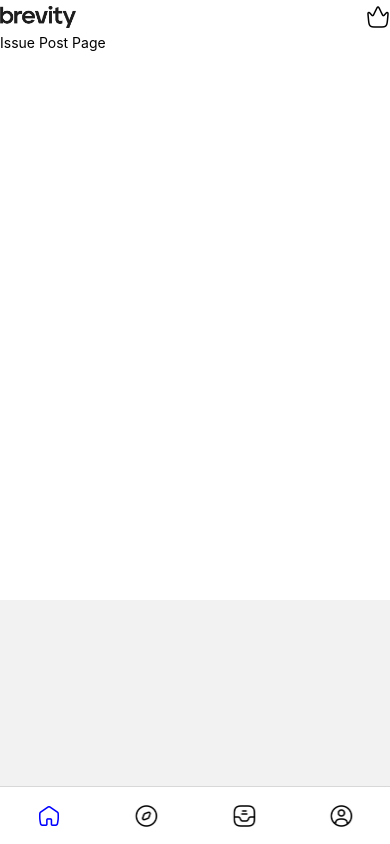
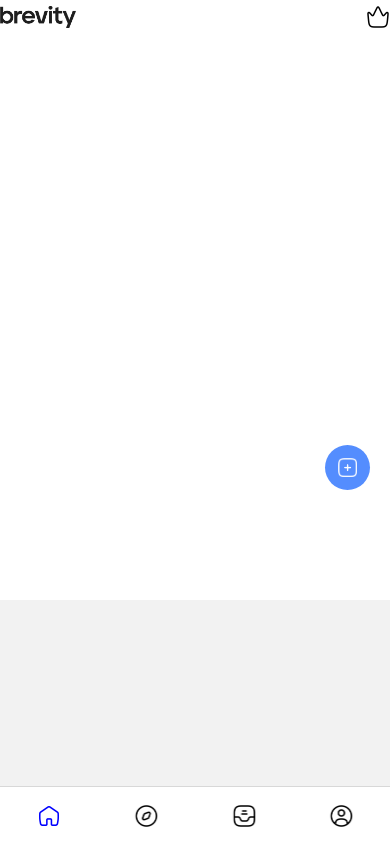
Before and after one commit to delbingeorge/brevity, a React Native app: screen /FeedPage in a window 390 px wide. Built offline with nearby package versions, Linux system fonts and the light colour scheme.

Commit message:
Added Issue post button in feed page

```diff
--- a/components/IssuePost.js
+++ b/components/IssuePost.js
@@ -1,11 +1,26 @@
 import React from 'react';
-import {Image, Pressable, Text, View} from 'react-native';
+import {Image, Pressable} from 'react-native';
 
 const IssuePost = () => {
   return (
-    <View>
-      <Text>Issue Post Page</Text>
-    </View>
+    <Pressable
+      style={{
+        backgroundColor: '#548DFE',
+        height: 45,
+        width: 45,
+        borderRadius: 50,
+        display: 'flex',
+        alignItems: 'center',
+        justifyContent: 'center',
+        position: 'absolute',
+        bottom: 110,
+        right: 20,
+      }}>
+      <Image
+        style={{height: 19, width: 19}}
+        source={require('../assets/images/icons/issue-post-plus-icon.png')}
+      />
+    </Pressable>
   );
 };
 
```
